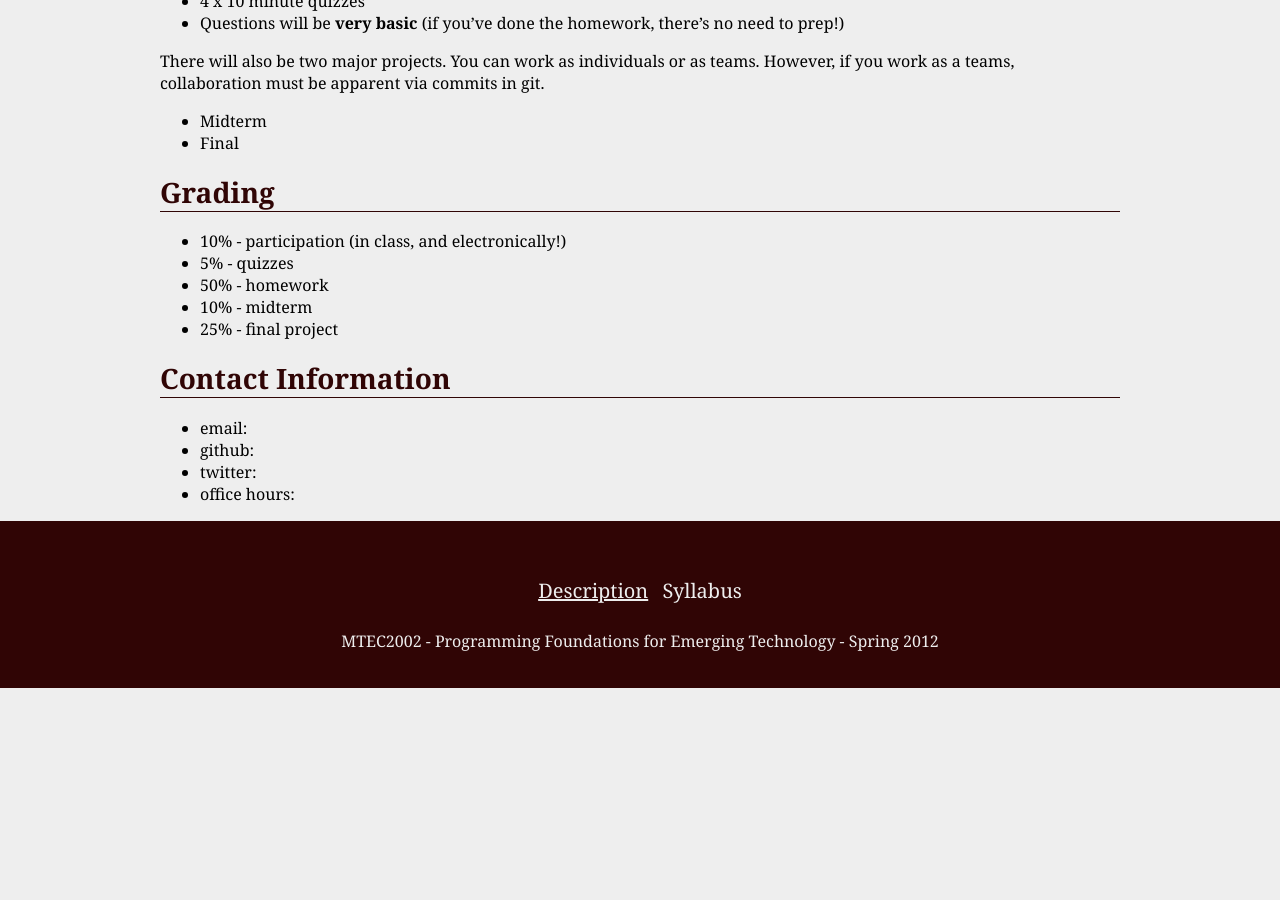
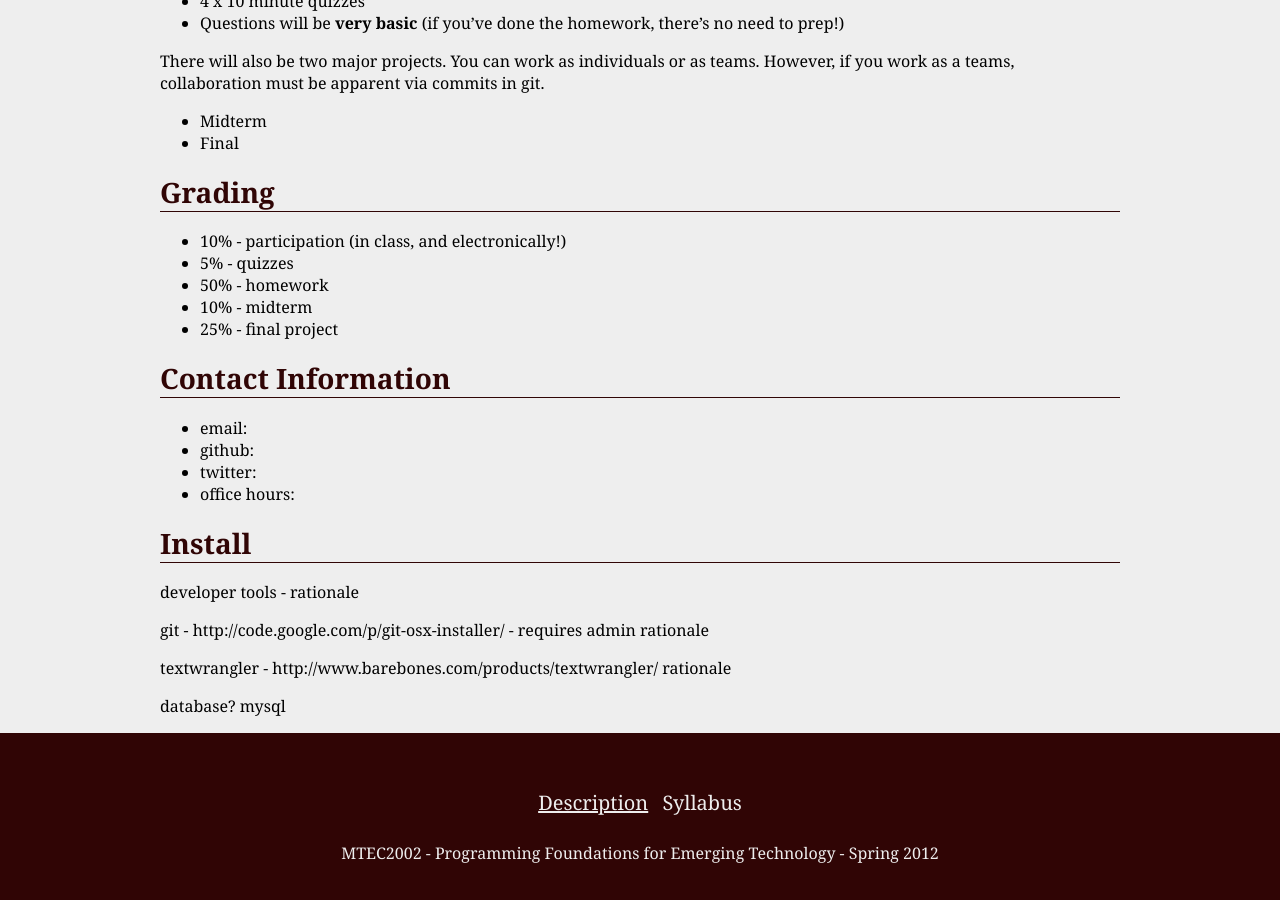
Before and after one commit to jversoza/MTEC2002, a Jekyll site: the page built from index.markdown, in a window 1280 px wide and 900 px high, scrolled down 1083 px. Built offline with Jekyll 4.4.1, drawn with Linux system fonts in a browser that asks for light colours; before the commit the page ends 1771 px from its top, so only the background shows below that.

Commit message:
Update index.markdown

```diff
--- a/index.markdown
+++ b/index.markdown
@@ -55,3 +55,17 @@ Contact Information
 * github:
 * twitter:
 * office hours:
+
+Install
+====
+developer tools -
+rationale
+
+git - http://code.google.com/p/git-osx-installer/ - requires admin
+rationale
+
+textwrangler - http://www.barebones.com/products/textwrangler/
+rationale
+
+database?
+mysql
```
